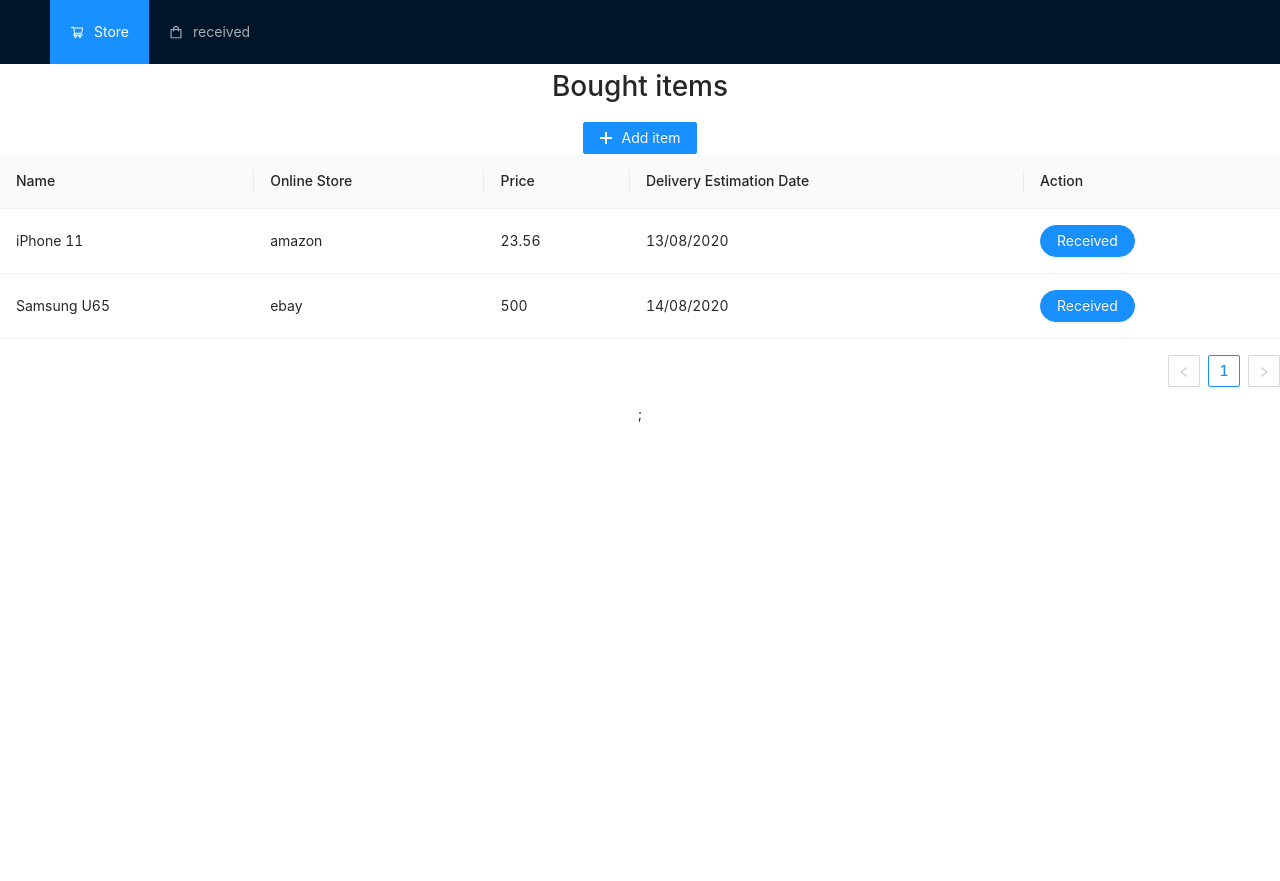
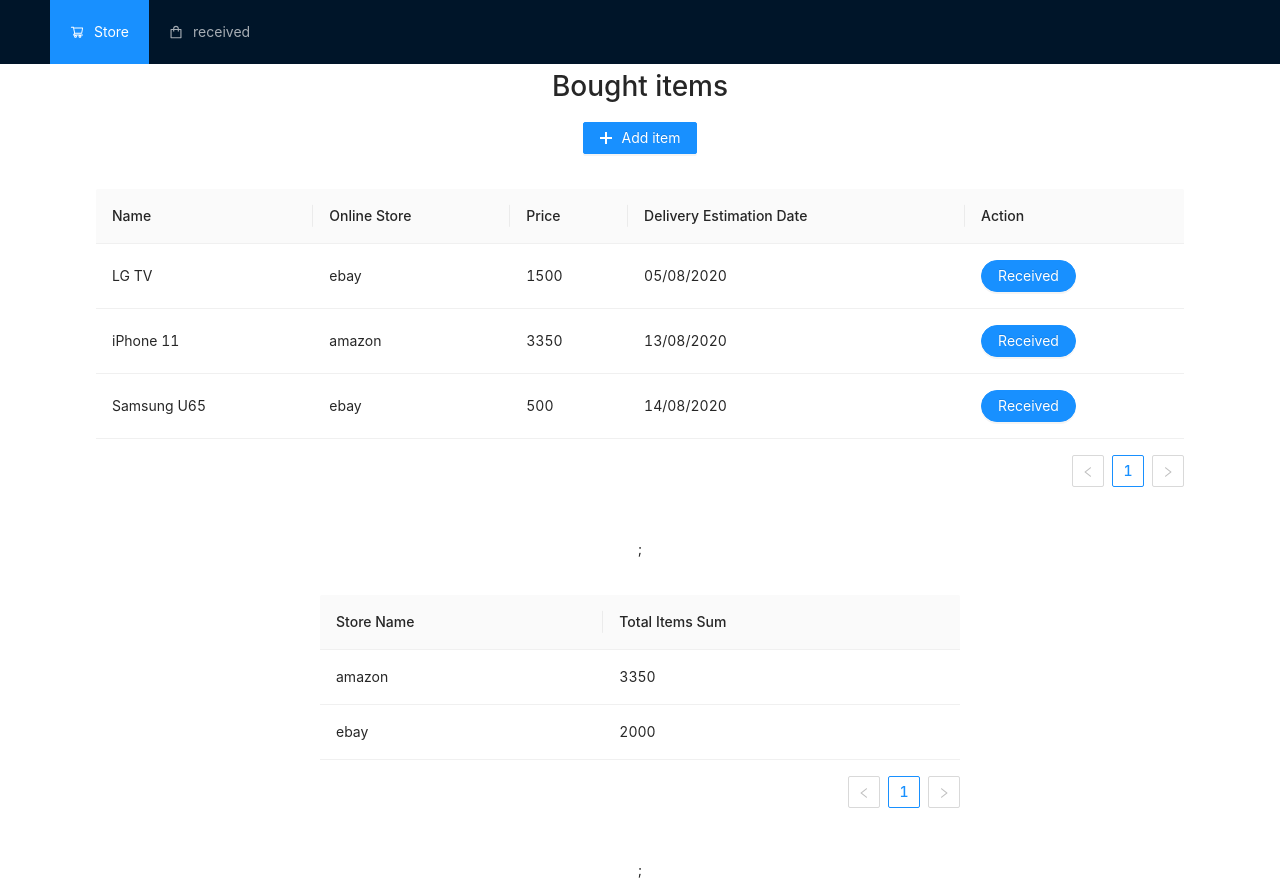
Before and after one commit to nitai28/Nitai-Shavit-14-08-2020, a React (Create React App) app: page /list in a window 1280 px wide. Before the commit the page ends 800 px from the top, so only its background shows below. Built offline with nearby package versions, Linux system fonts and the light colour scheme.

Commit message:
build receivedList route

```diff
--- a/src/components/ItemsTable.js
+++ b/src/components/ItemsTable.js
@@ -1,16 +1,11 @@
-import React, {useState, useEffect} from 'react';
+import React, {useState, useEffect, useMemo} from 'react';
 import {Button, Table} from 'antd';
 import moment from 'moment';
 
-const ItemTable = ({tableData = [], withReceivedBtn = false}) => {
-
+const ItemTable = ({tableData = [], withReceivedBtn = false, handleReceived = () => null}) => {
     const [dataSource, setDataSource] = useState([])
-
-    const handleReceived = (index) => {
-        console.log(index)
-    }
-
-    const columns = [
+    const columns = useMemo(() => {
+        return [
             {
                 title: 'Name',
                 dataIndex: 'name',
@@ -46,7 +41,8 @@ const ItemTable = ({tableData = [], withReceivedBtn = false}) => {
                 )
             },
 
-    ];
+        ]
+    }, [handleReceived]);
 
 
     useEffect(() => {
@@ -57,7 +53,7 @@ const ItemTable = ({tableData = [], withReceivedBtn = false}) => {
                     key: index,
                     name: item.name,
                     store: item.onlineStore,
-                    price: item.price.num,
+                    price: item.priceInNIS,
                     date: item.deliveryEstDate
                 }
                 if (withReceivedBtn) {
@@ -65,15 +61,8 @@ const ItemTable = ({tableData = [], withReceivedBtn = false}) => {
                 }
                 data.push(itemObj)
             })
-            setDataSource(data.sort((a, b) => {
-                if (a.date < b.date) {
-                    return -1
-                } else if (a.date > b.date) {
-                    return 1
-                } else return 0
-            }))
-
-        }
+            setDataSource(data.sort((a, b) => a.date - b.date))
+        } else setDataSource([])
 
     }, [tableData, withReceivedBtn])
 
@@ -81,7 +70,10 @@ const ItemTable = ({tableData = [], withReceivedBtn = false}) => {
     return (
         <div>
             {dataSource &&
-            <Table dataSource={dataSource} columns={withReceivedBtn ? columns : columns.slice(0, columns.length - 1)}/>};
+            <Table style={{"width": "85vw", "margin": "35px auto"}}
+                   dataSource={dataSource}
+                   columns={withReceivedBtn ? columns : columns.slice(0, columns.length - 1)}
+            />};
         </div>
     );
 };
--- a/src/components/StoreTable.js
+++ b/src/components/StoreTable.js
@@ -1,11 +1,39 @@
-import React from 'react';
+import React, {useState, useEffect} from 'react';
+import {Table} from 'antd';
+import {buildStoreTableData} from '../services/dataService'
 
-const MyComponent = () => {
+const StoreTable = ({tableData = []}) => {
+    const [dataSource, setDataSource] = useState([])
+    const columns = [
+        {
+            title: 'Store Name',
+            dataIndex: 'storeName',
+            key: 'storeName',
+        },
+        {
+            title: 'Total Items Sum',
+            dataIndex: 'totalOrdersSum',
+            key: 'totalOrdersSum',
+        }
+    ];
+
+
+    useEffect(() => {
+        if (tableData.length > 0) {
+            setDataSource(buildStoreTableData(tableData))
+        } else setDataSource([])
+    }, [tableData])
+
+
     return (
         <div>
-
+            {dataSource &&
+            <Table style={{"width": "50vw", "margin": "35px auto"}}
+                   dataSource={dataSource}
+                   columns={columns}
+            />};
         </div>
     );
 };
 
-export default MyComponent;
+export default StoreTable;
--- a/src/routes/BoughtItems.js
+++ b/src/routes/BoughtItems.js
@@ -1,18 +1,27 @@
 import React from 'react';
 import {connect} from "react-redux";
 import ItemTable from "../components/ItemsTable";
+import StoreTable from "../components/StoreTable";
 import {Button} from 'antd';
 import {PlusOutlined} from '@ant-design/icons';
+import {updateReceivedAndBoughtList} from "../store/actions/boughtAction";
 
 
-const BoughtItems = ({items}) => {
+const BoughtItems = ({items, moveItemFromBoughtToReceived}) => {
+
+    const handleReceived = (item) => {
+        moveItemFromBoughtToReceived(item)
+    }
+
+
     return (
         <div>
             <h1>Bought items</h1>
             <Button type="primary" icon={<PlusOutlined/>}>
                 Add item
             </Button>
-            <ItemTable withReceivedBtn tableData={items}/>
+            <ItemTable handleReceived={handleReceived} withReceivedBtn tableData={items}/>
+            <StoreTable tableData={items}/>
         </div>
     );
 };
@@ -25,7 +34,9 @@ const mapStateToProps = state => {
 }
 
 const mapDispatchToProps = dispatch => {
-    return {}
+    return {
+        moveItemFromBoughtToReceived: (item) => dispatch(updateReceivedAndBoughtList(item))
+    }
 }
 
 
--- a/src/routes/ReceivedList.js
+++ b/src/routes/ReceivedList.js
@@ -1,11 +1,23 @@
 import React from 'react';
+import ItemTable from "../components/ItemsTable";
+import StoreTable from "../components/StoreTable";
+import {connect} from "react-redux";
 
-const ReceivedList = () => {
+const ReceivedList = ({receivedItems}) => {
     return (
         <div>
-            <h1>ReceivedList</h1>
+            <h1>Received items</h1>
+            <ItemTable tableData={receivedItems}/>
+            <StoreTable tableData={receivedItems}/>
         </div>
     );
 };
 
-export default ReceivedList;
+const mapStateToProps = state => {
+    let {receivedItems} = state.bought;
+    return {
+        receivedItems
+    }
+};
+
+export default connect(mapStateToProps)(ReceivedList);
--- /dev/null
+++ b/src/services/dataService.js
@@ -0,0 +1,13 @@
+export const buildStoreTableData = (data) => {
+    let tableDataMap = new Map();
+    data.forEach(item => {
+        if (tableDataMap.has(item.onlineStore)) {
+            tableDataMap.set(item.onlineStore, tableDataMap.get(item.onlineStore) + item.priceInNIS)
+        } else tableDataMap.set(item.onlineStore, item.priceInNIS)
+    });
+    let tableDataArray = [];
+    tableDataMap.forEach((value, key) => {
+        tableDataArray.push({storeName: key, totalOrdersSum: value, key})
+    });
+    return tableDataArray
+};
--- a/src/store/actions/boughtAction.js
+++ b/src/store/actions/boughtAction.js
@@ -1,11 +1,13 @@
-export const refreshLogout = () => {
-  return (dispatch) => {
-    dispatch({ type: 'LOGOUT', payload: false });
-  }
+export const updateReceivedAndBoughtList = (receivedItem) => {
+    return (dispatch, getState) => {
+        let updatedBoughtItems = getState().bought.items.filter(item => item.id !== receivedItem.id);
+        let updatedReceivedItems = [...getState().bought.receivedItems, receivedItem]
+        dispatch({type: 'UPDATE_RECEIVED_AND_BOUGHT_LIST', payload: {updatedBoughtItems, updatedReceivedItems}});
+    }
 }
 
 export const resetAuth = () => {
-  return (dispatch) => {
-    dispatch({ type: 'RESET_AUTH'});
-  }
+    return (dispatch) => {
+        dispatch({type: 'RESET_AUTH'});
+    }
 }
--- a/src/store/actions/recivedAction.js
+++ /dev/null
@@ -1,4 +0,0 @@
-export const logOut = () => async (dispatch, getState) => {
-    dispatch({type: 'LOGOUT', payload: true});
-
-};
--- a/src/store/reducers/boughtReducer.js
+++ b/src/store/reducers/boughtReducer.js
@@ -1,23 +1,36 @@
 const initState = {
     items: [{
+        id: 1,
         name: "iPhone 11",
         onlineStore: "amazon",
-        price: {num: 23.56, currency: "usd"},
+        priceInNIS: 3350,
         deliveryEstDate: 1597300125117
     }, {
+        id: 2,
         name: "Samsung U65",
         onlineStore: "ebay",
-        price: {num: 500, currency: "usd"},
+        priceInNIS: 500,
         deliveryEstDate: 1597395965183
-    }]
+    }, {
+        id: 3,
+        name: "LG TV",
+        onlineStore: "ebay",
+        priceInNIS: 1500,
+        deliveryEstDate: 1596666965183
+    }],
+    receivedItems: [],
+    nisToUsd: 3.5
 };
 
 const boughtReducer = (state = initState, action) => {
     switch (action.type) {
-        case 'ADD_ITEM':
+        case 'UPDATE_RECEIVED_AND_BOUGHT_LIST':
             return {
-                ...state
-            }
+                ...state,
+                items: action.payload.updatedBoughtItems,
+                receivedItems: action.payload.updatedReceivedItems,
+
+            };
         case 'REMOVE_ITEM':
             return {
                 ...state
--- a/src/store/reducers/recivedReducer.js
+++ /dev/null
@@ -1,19 +0,0 @@
-const initState = {};
-
-const recivedReducer = (state = initState, action) => {
-    switch (action.type) {
-        case 'ADD_ITEM':
-            return {
-                ...state
-            }
-        case 'REMOVE_ITEM':
-            return {
-                ...state
-            }
-
-        default:
-            return state;
-    }
-};
-
-export default recivedReducer;
--- a/src/store/reducers/rootReducer.js
+++ b/src/store/reducers/rootReducer.js
@@ -1,10 +1,9 @@
 import {combineReducers} from 'redux';
 import boughtReducer from './boughtReducer';
-import recivedReducer from './recivedReducer';
 
 const rootReducer = combineReducers({
     bought: boughtReducer,
-    recived: recivedReducer
+
 });
 
 export default rootReducer;
```
Lines whose indentation alone changed are shown as unchanged.
